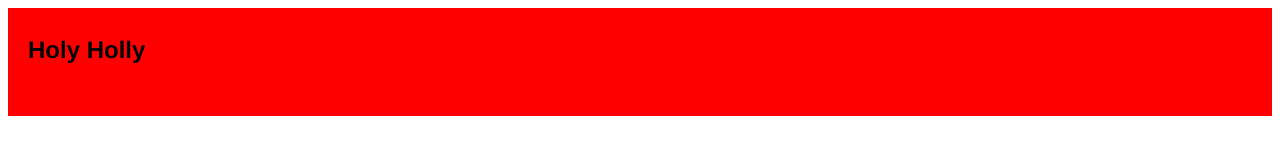
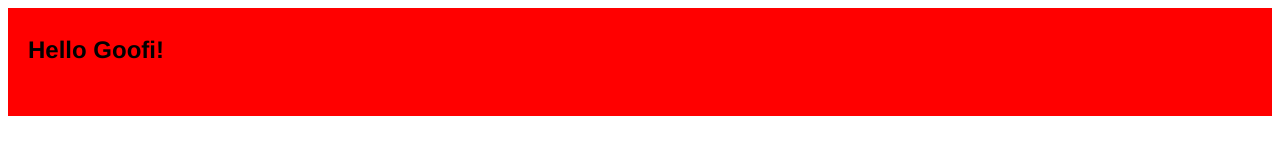
Before and after one commit to dimified/react-redux-ssr, a React app: page / in a window 1280 px wide. Shown: the top 160 px of the page. Built offline with nearby package versions, Linux system fonts and the light colour scheme; the HTML template or start-up script is replaced by a standard one.

Commit message:
Changing welcome message

```diff
--- a/src/app/components/App.js
+++ b/src/app/components/App.js
@@ -3,7 +3,7 @@ import style from './App.css';
 
 const App = () => (
     <div className={ style.app }>
-        <h2>Holy Holly</h2>
+        <h2>Hello Goofi!</h2>
     </div>
 );
 
```
